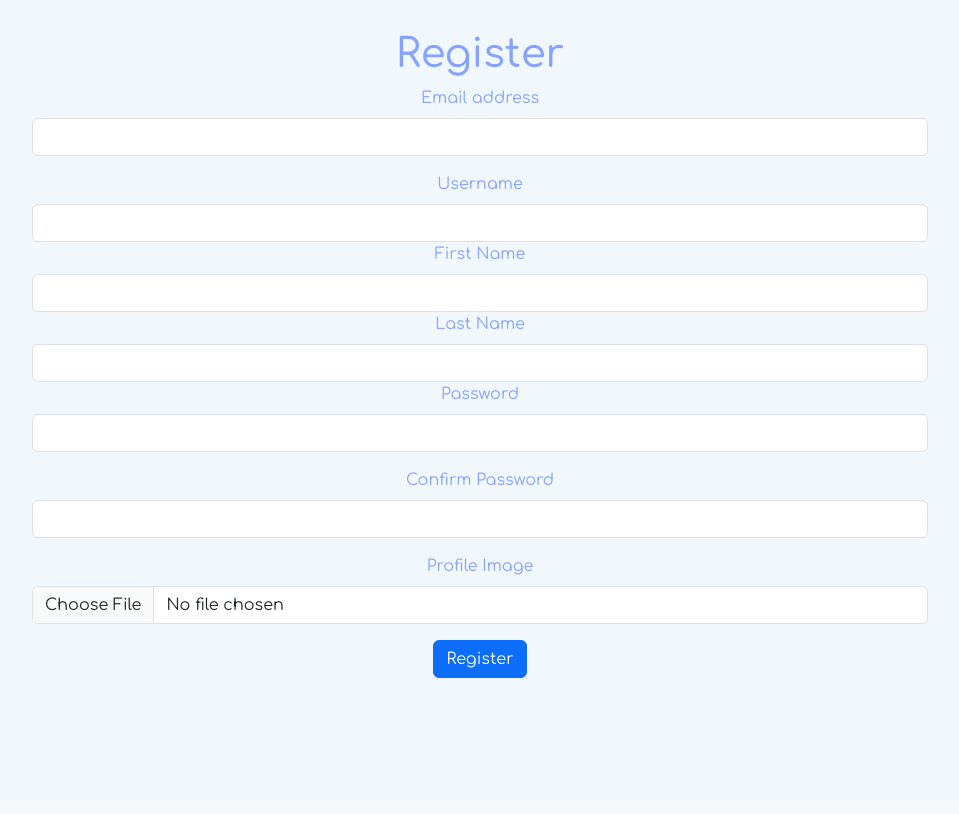
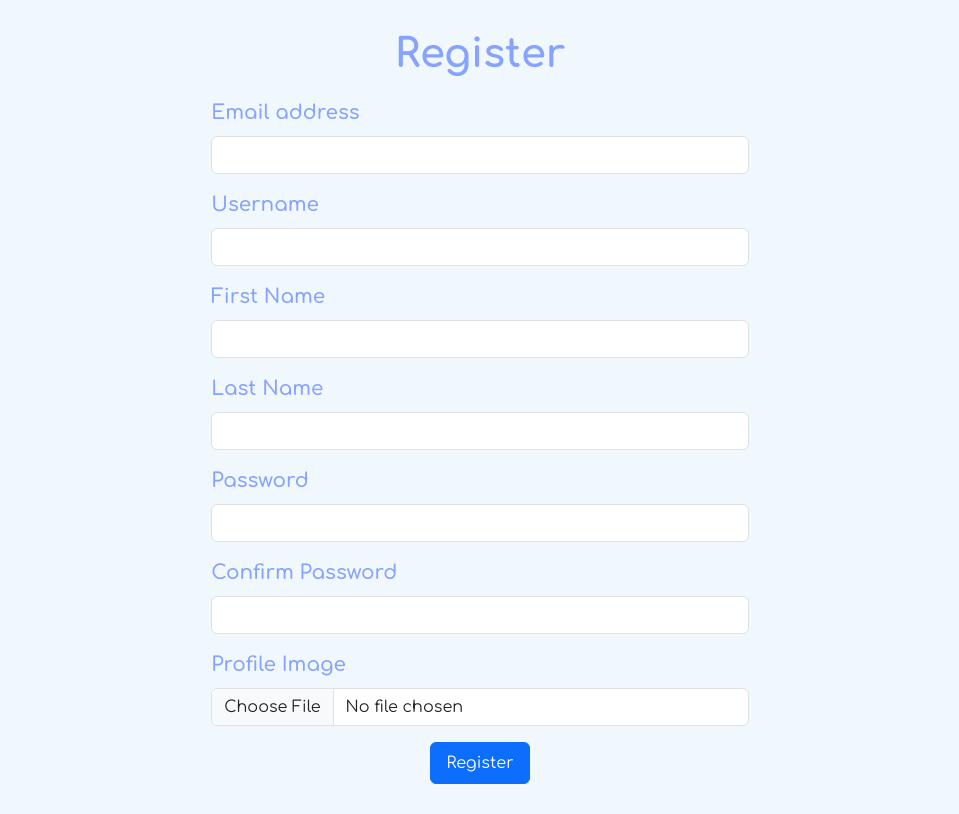
Before and after one commit to bbbuay/cs50x-project, a Django app: page /register in a window 1280 px wide. Shown: the part 70-884 px from the top of the page, without its empty margins (160-1119 px from the left). Before the commit the page ends 748 px from the top, so only its background shows below. Run offline with Django 5.2, Linux system fonts and the light colour scheme.

Commit message:
add styling to register page

```diff
--- /dev/null
+++ b/religious_guidance/user/static/css/register.css
@@ -0,0 +1,20 @@
+h1 {
+    font-weight: 700;
+    margin-bottom: 20px;
+}
+
+form label {
+    font-size: 20px;
+    font-weight: 600;
+    display: flex;
+    text-align: left;
+}
+
+form {
+    width: 60%;
+    margin: 0 auto;
+}
+
+#register-button {
+    padding: 8px 15px;
+}
--- a/religious_guidance/user/templates/register.html
+++ b/religious_guidance/user/templates/register.html
@@ -1,8 +1,10 @@
 {% extends "layout.html" %}
+{% load static %}
 
 {% block title %}Register{% endblock%}
 
 {% block header %}
+<link rel="stylesheet" href="{% static 'css/register.css' %}">
 {% endblock %}
 
 {% block main %}
@@ -13,15 +15,15 @@
             <label for="email" class="form-label">Email address</label>
             <input type="email" class="form-control" id="email" required>
         </div>
-        <div>
+        <div class="mb-3">
             <label for="username" class="form-label">Username</label>
             <input type="text" class="form-control" id="username" required>
         </div>
-        <div>
+        <div class="mb-3">
             <label for="first_name" class="form-label">First Name</label>
             <input type="text" class="form-control" id="first_name" required>
         </div>
-        <div>
+        <div class="mb-3">
             <label for="last_name" class="form-label">Last Name</label>
             <input type="text" class="form-control" id="last_name" required>
         </div>
@@ -37,6 +39,6 @@
             <label for="profile_image" class="form-label">Profile Image</label>
             <input type="file" class="form-control" id="profile_image" name="profile_image" accept="images/*">
         </div>
-        <button type="submit" class="btn btn-primary">Register</button>
+        <button id="register-button" type="submit" class="btn btn-primary">Register</button>
     </form>
 {% endblock %}
```
